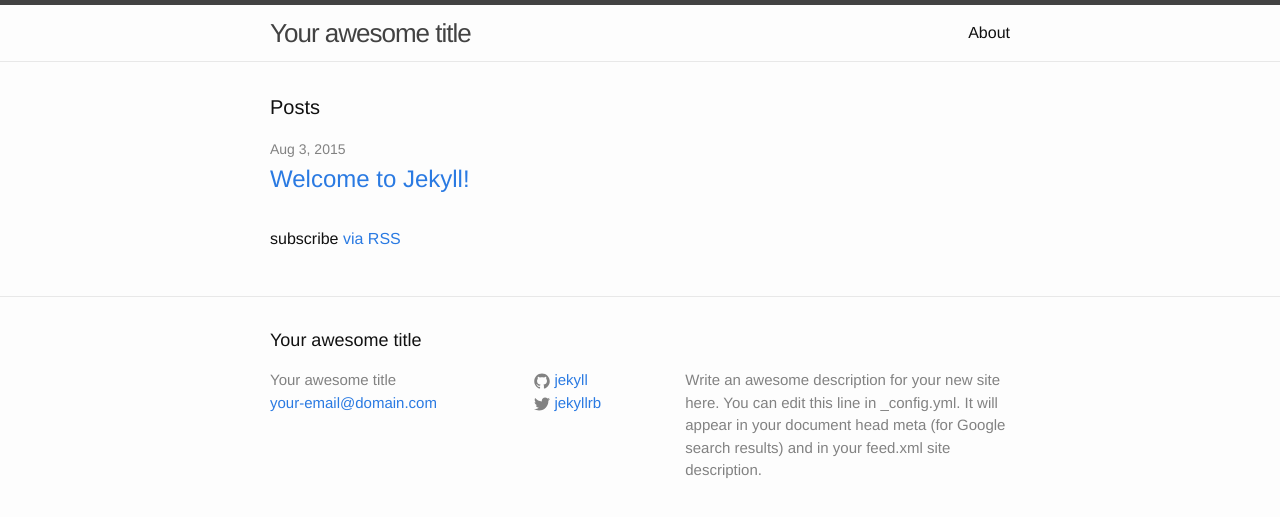
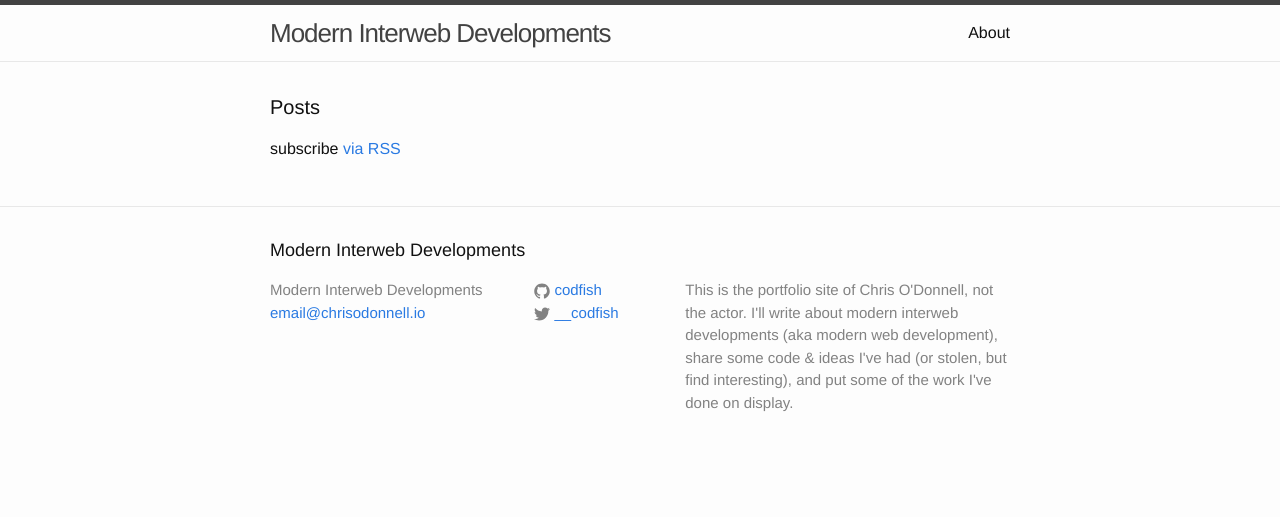
Before and after one commit to codfish/codfish.io, a Jekyll site: the page built from index.html, in a window 1280 px wide. Shown: the top 517 px of the page. Built offline with Jekyll 4.4.1, drawn with Linux system fonts in a browser that asks for light colours.

Commit message:
update title, desc. and social codfig settings

```diff
--- a/_config.yml
+++ b/_config.yml
@@ -1,14 +1,16 @@
+---
 # Site settings
-title: Your awesome title
-email: your-email@domain.com
+title: Modern Interweb Developments
+email: email@chrisodonnell.io
 description: > # this means to ignore newlines until "baseurl:"
-  Write an awesome description for your new site here. You can edit this
-  line in _config.yml. It will appear in your document head meta (for
-  Google search results) and in your feed.xml site description.
+  This is the portfolio site of Chris O'Donnell, not the actor. I'll
+  write about modern interweb developments (aka modern web development),
+  share some code & ideas I've had (or stolen, but find interesting),
+  and put some of the work I've done on display.
 baseurl: "" # the subpath of your site, e.g. /blog/
-url: "http://yourdomain.com" # the base hostname & protocol for your site
-twitter_username: jekyllrb
-github_username:  jekyll
+url: "http://chrisodonnell.io" # the base hostname & protocol for your site
+twitter_username: __codfish
+github_username:  codfish
 
 # Build settings
 markdown: kramdown
```
Also changed, not shown: _posts/2015-08-03-welcome-to-jekyll.markdown (deleted, +0 -25 lines).
